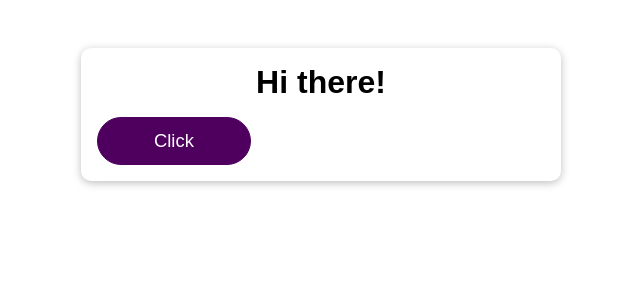
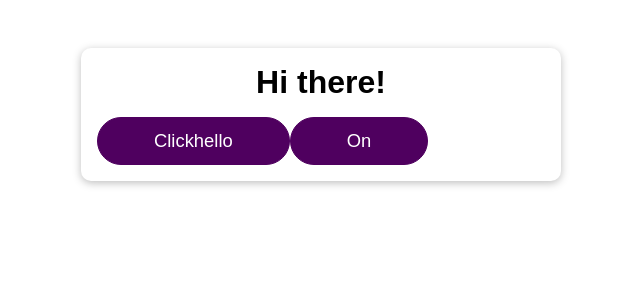
Before and after one commit to MSreeN/React_BTS, a React (Create React App) app: page / in a window 1280 px wide. Shown: the top 300 px of the page, without its empty margins (319-959 px from the left). Built offline with nearby package versions, Linux system fonts and the light colour scheme.

Commit message:
useCallback dependencies

```diff
--- a/src/App.js
+++ b/src/App.js
@@ -6,10 +6,17 @@ import Button from "./components/UI/Button/Button";
 
 function App() {
   const [showParagraph, setShowParagraph] = new useState(false);
+  const [allowToggle, setAllowToggle] = useState(false);
   console.log("app");
   //UseCallback is used to store function across the components re-evaluations.
   //And also we don't have to provide showParagraph as a dependency to dependencies array because useCallback ensures that it will be same function object.
-  const toggleParagraphHandler = useCallback(() => setShowParagraph(prevState => !prevState), []);
+  const toggleParagraphHandler = useCallback(() => {
+    allowToggle && setShowParagraph((prevState) => !prevState);
+  }, [allowToggle]);
+  const allowToggleHandler = () => {
+    setAllowToggle((prevState) => !prevState);
+    showParagraph && setShowParagraph((prevState) => !prevState)
+  };
   return (
     <div className="app">
       <h1>Hi there!</h1>
@@ -17,6 +24,10 @@ function App() {
       <Button onClick={toggleParagraphHandler} content="hello">
         Click
       </Button>
+      <Button
+        onClick={allowToggleHandler}
+        content={allowToggle ? "Off" : "On"}
+      />
     </div>
   );
 }
--- a/src/components/UI/Button/Button.js
+++ b/src/components/UI/Button/Button.js
@@ -12,7 +12,7 @@ const Button = (props) => {
       disabled={props.disabled}
     >
       {props.children}
-
+      {props.content}
     </button>
   );
 };
```
